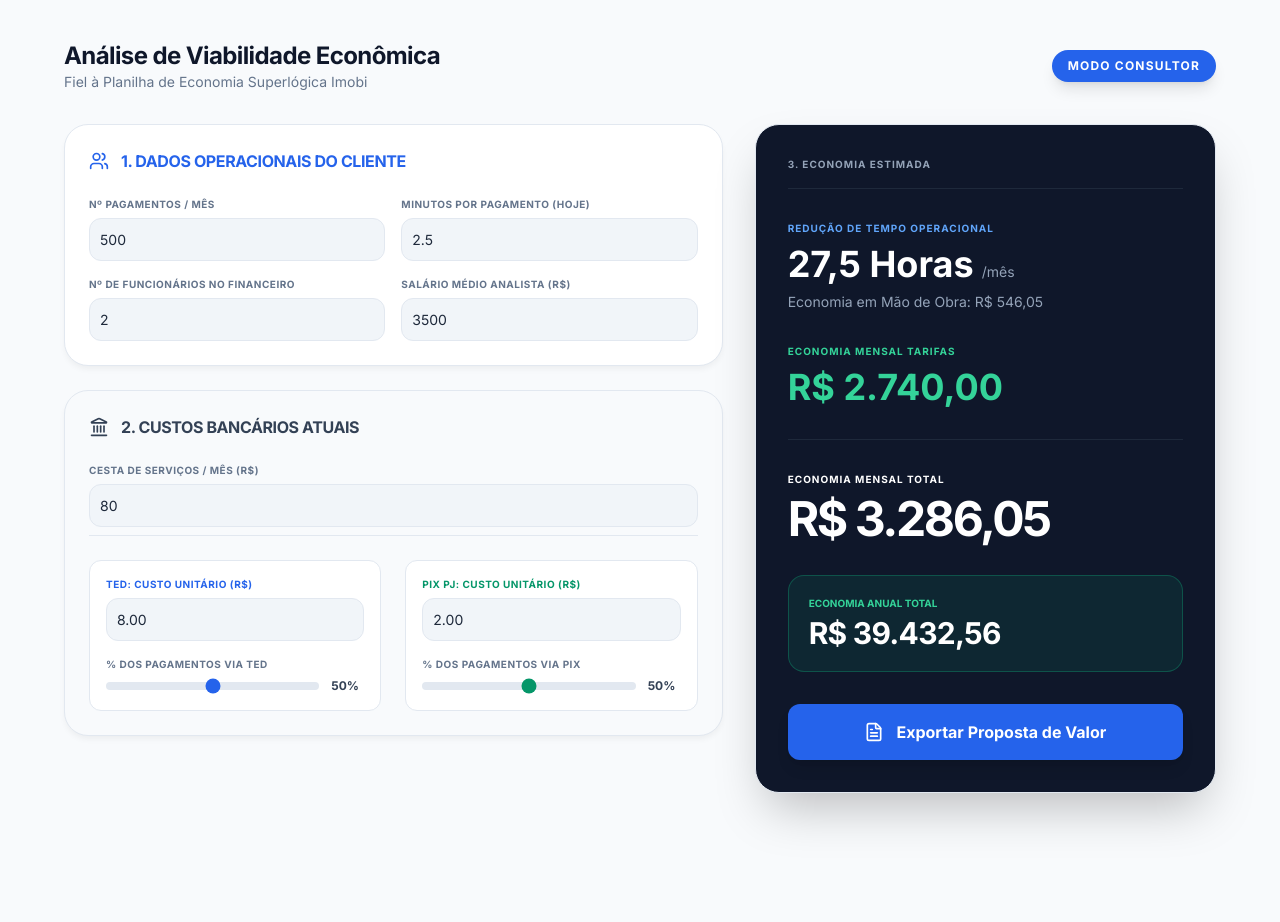
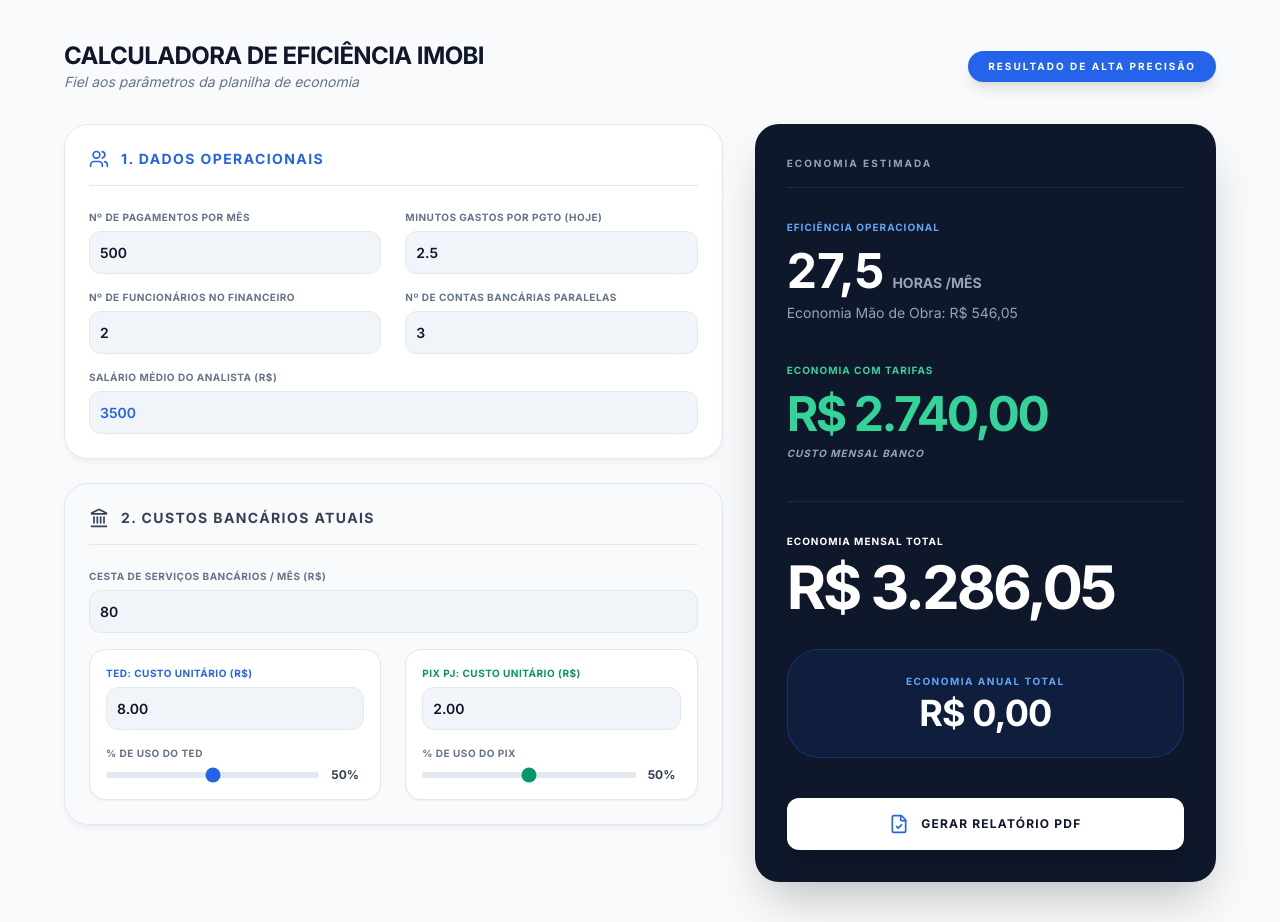
Before and after one commit to carlosvalle-superlogica/calculadora-imobi, a plain HTML site: page index.html in a window 1280 px wide. Before the commit the page ends 833 px from the top, so only its background shows below. Drawn offline with nearby package versions, Linux system fonts and the light colour scheme.

Commit message:
Update index.html

```diff
--- a/index.html
+++ b/index.html
@@ -10,7 +10,7 @@
         @import url('https://fonts.googleapis.com/css2?family=Inter:wght@300;400;600;700&display=swap');
         body { font-family: 'Inter', sans-serif; background-color: #f8fafc; color: #1e293b; }
         .card-glass { background: white; border: 1px solid #e2e8f0; border-radius: 24px; box-shadow: 0 4px 6px -1px rgba(0,0,0,0.05); }
-        .input-box { width: 100%; background: #f1f5f9; border: 1px solid #e2e8f0; border-radius: 12px; padding: 10px; font-weight: 500; outline: none; transition: all 0.2s; font-size: 14px; }
+        .input-box { width: 100%; background: #f1f5f9; border: 1px solid #e2e8f0; border-radius: 12px; padding: 10px; font-weight: 600; outline: none; transition: all 0.2s; font-size: 14px; color: #0f172a; }
         .input-box:focus { border-color: #2563eb; background: white; box-shadow: 0 0 0 3px rgba(37, 99, 235, 0.1); }
         .label-title { display: block; text-transform: uppercase; font-size: 10px; font-weight: 800; color: #64748b; margin-bottom: 6px; letter-spacing: 0.05em; }
     </style>
@@ -19,11 +19,11 @@
     <div class="max-w-6xl mx-auto">
         <header class="mb-8 flex flex-col md:flex-row justify-between items-center gap-4">
             <div class="text-center md:text-left">
-                <h1 class="text-2xl font-black tracking-tight text-slate-900">Análise de Viabilidade Econômica</h1>
-                <p class="text-slate-500 text-sm font-medium">Fiel à Planilha de Economia Superlógica Imobi</p>
+                <h1 class="text-2xl font-black tracking-tight text-slate-900 uppercase">Calculadora de Eficiência Imobi</h1>
+                <p class="text-slate-500 text-sm font-medium italic">Fiel aos parâmetros da planilha de economia</p>
             </div>
-            <div class="bg-blue-600 text-white px-4 py-2 rounded-full text-xs font-bold uppercase tracking-widest shadow-lg">
-                Modo Consultor
+            <div class="bg-blue-600 text-white px-5 py-2 rounded-full text-[10px] font-black uppercase tracking-[0.2em] shadow-lg">
+                Resultado de Alta Precisão
             </div>
         </header>
 
@@ -31,62 +31,62 @@
             <div class="lg:col-span-7 space-y-6">
 
                 <div class="card-glass p-6">
-                    <div class="flex items-center gap-3 mb-6 text-blue-600">
+                    <div class="flex items-center gap-3 mb-6 text-blue-600 border-b pb-4">
                         <i data-lucide="users" class="w-5 h-5"></i>
-                        <h2 class="text-md font-bold uppercase tracking-tight text-blue-600">1. Dados Operacionais do Cliente</h2>
+                        <h2 class="text-sm font-black uppercase tracking-widest">1. Dados Operacionais</h2>
                     </div>
-                    <div class="grid grid-cols-1 md:grid-cols-2 gap-4">
+                    <div class="grid grid-cols-1 md:grid-cols-2 gap-x-6 gap-y-4">
                         <div>
-                            <label class="label-title">Nº Pagamentos / Mês</label>
+                            <label class="label-title">Nº de pagamentos por mês</label>
                             <input type="number" id="qtdPagamentos" value="500" class="input-box" oninput="calcular()">
                         </div>
                         <div>
-                            <label class="label-title">Minutos por Pagamento (Hoje)</label>
+                            <label class="label-title">Minutos gastos por pgto (Hoje)</label>
                             <input type="number" id="minutosHoje" value="2.5" step="0.1" class="input-box" oninput="calcular()">
                         </div>
                         <div>
-                            <label class="label-title">Nº de Funcionários no Financeiro</label>
+                            <label class="label-title">Nº de funcionários no financeiro</label>
                             <input type="number" id="numFuncionarios" value="2" class="input-box" oninput="calcular()">
                         </div>
                         <div>
-                            <label class="label-title">Salário Médio Analista (R$)</label>
-                            <input type="number" id="salarioMedio" value="3500" class="input-box" oninput="calcular()">
+                            <label class="label-title">Nº de contas bancárias paralelas</label>
+                            <input type="number" id="numContas" value="3" class="input-box" oninput="calcular()">
+                        </div>
+                        <div class="md:col-span-2">
+                            <label class="label-title">Salário médio do analista (R$)</label>
+                            <input type="number" id="salarioMedio" value="3500" class="input-box text-blue-600" oninput="calcular()">
                         </div>
                     </div>
                 </div>
 
                 <div class="card-glass p-6 bg-slate-50 border-slate-200">
-                    <div class="flex items-center gap-3 mb-6 text-slate-700">
+                    <div class="flex items-center gap-3 mb-6 text-slate-700 border-b pb-4">
                         <i data-lucide="landmark" class="w-5 h-5"></i>
-                        <h2 class="text-md font-bold uppercase tracking-tight text-slate-700">2. Custos Bancários Atuais</h2>
+                        <h2 class="text-sm font-black uppercase tracking-widest">2. Custos Bancários Atuais</h2>
                     </div>
                     <div class="grid grid-cols-1 md:grid-cols-2 gap-x-6 gap-y-4">
-                        <div class="md:col-span-2 pb-2 border-b border-slate-200">
-                            <label class="label-title">Cesta de Serviços / Mês (R$)</label>
+                        <div class="md:col-span-2">
+                            <label class="label-title">Cesta de serviços bancários / mês (R$)</label>
                             <input type="number" id="cestaServicos" value="80" class="input-box" oninput="calcular()">
                         </div>
 
-                        <div class="space-y-4 pt-2">
-                            <div class="p-4 bg-white rounded-xl border border-slate-200">
-                                <label class="label-title text-blue-600 font-bold">TED: Custo Unitário (R$)</label>
-                                <input type="number" id="custoTed" value="8.00" class="input-box mb-4" oninput="calcular()">
-                                <label class="label-title">% dos Pagamentos via TED</label>
-                                <div class="flex items-center gap-3">
-                                    <input type="range" id="perTed" min="0" max="100" value="50" class="w-full h-2 bg-slate-200 rounded-lg appearance-none cursor-pointer accent-blue-600" oninput="updateMix('ted')">
-                                    <span id="perTedLabel" class="text-xs font-bold text-slate-700 w-10">50%</span>
-                                </div>
+                        <div class="p-4 bg-white rounded-2xl border border-slate-200 shadow-sm">
+                            <label class="label-title text-blue-600 font-black">TED: Custo Unitário (R$)</label>
+                            <input type="number" id="custoTed" value="8.00" class="input-box mb-4" oninput="calcular()">
+                            <label class="label-title">% de Uso do TED</label>
+                            <div class="flex items-center gap-3">
+                                <input type="range" id="perTed" min="0" max="100" value="50" class="w-full h-1.5 bg-slate-200 rounded-lg appearance-none cursor-pointer accent-blue-600" oninput="updateMix('ted')">
+                                <span id="perTedLabel" class="text-xs font-black text-slate-700 w-10">50%</span>
                             </div>
                         </div>
 
-                        <div class="space-y-4 pt-2">
-                            <div class="p-4 bg-white rounded-xl border border-slate-200">
-                                <label class="label-title text-emerald-600 font-bold">PIX PJ: Custo Unitário (R$)</label>
-                                <input type="number" id="custoPixPJ" value="2.00" class="input-box mb-4" oninput="calcular()">
-                                <label class="label-title">% dos Pagamentos via PIX</label>
-                                <div class="flex items-center gap-3">
-                                    <input type="range" id="perPix" min="0" max="100" value="50" class="w-full h-2 bg-slate-200 rounded-lg appearance-none cursor-pointer accent-emerald-600" oninput="updateMix('pix')">
-                                    <span id="perPixLabel" class="text-xs font-bold text-slate-700 w-10">50%</span>
-                                </div>
+                        <div class="p-4 bg-white rounded-2xl border border-slate-200 shadow-sm">
+                            <label class="label-title text-emerald-600 font-black">PIX PJ: Custo Unitário (R$)</label>
+                            <input type="number" id="custoPixPJ" value="2.00" class="input-box mb-4" oninput="calcular()">
+                            <label class="label-title">% de Uso do PIX</label>
+                            <div class="flex items-center gap-3">
+                                <input type="range" id="perPix" min="0" max="100" value="50" class="w-full h-1.5 bg-slate-200 rounded-lg appearance-none cursor-pointer accent-emerald-600" oninput="updateMix('pix')">
+                                <span id="perPixLabel" class="text-xs font-black text-slate-700 w-10">50%</span>
                             </div>
                         </div>
                     </div>
@@ -95,36 +95,37 @@
 
             <div class="lg:col-span-5">
                 <div class="sticky top-10 space-y-6">
-                    <div class="card-glass p-8 bg-slate-900 text-white shadow-2xl">
-                        <h3 class="text-[10px] font-black uppercase tracking-widest text-slate-400 mb-8 border-b border-slate-800 pb-4 tracking-[0.2em]">3. Economia Estimada</h3>
+                    <div class="card-glass p-8 bg-slate-900 text-white shadow-2xl border-none">
+                        <h3 class="text-[10px] font-black uppercase tracking-[0.2em] text-slate-400 mb-8 border-b border-slate-800 pb-4">Economia Estimada</h3>
 
-                        <div class="space-y-8">
+                        <div class="space-y-10">
                             <div>
-                                <p class="text-blue-400 text-[10px] font-black uppercase mb-2 tracking-widest">Redução de Tempo Operacional</p>
+                                <p class="text-blue-400 text-[10px] font-black uppercase mb-3 tracking-widest">Eficiência Operacional</p>
                                 <div class="flex items-baseline gap-2">
-                                    <span id="resHoras" class="text-4xl font-bold text-white">0 Horas</span>
-                                    <span class="text-slate-400 text-sm">/mês</span>
+                                    <span id="resHoras" class="text-5xl font-black text-white">0</span>
+                                    <span class="text-slate-400 text-sm font-bold uppercase">Horas /mês</span>
                                 </div>
-                                <p id="resValorTempo" class="text-sm text-slate-400 mt-2 font-medium">Economia em Mão de Obra: R$ 0,00</p>
+                                <p id="resValorTempo" class="text-sm text-slate-400 mt-2 font-medium">Economia Mão de Obra: R$ 0,00</p>
                             </div>
 
                             <div>
-                                <p class="text-emerald-400 text-[10px] font-black uppercase mb-2 tracking-widest">Economia Mensal Tarifas</p>
-                                <p id="resTarifas" class="text-4xl font-bold text-emerald-400">R$ 0,00</p>
+                                <p class="text-emerald-400 text-[10px] font-black uppercase mb-3 tracking-widest">Economia com Tarifas</p>
+                                <p id="resTarifas" class="text-5xl font-black text-emerald-400 tracking-tighter">R$ 0,00</p>
+                                <p class="text-slate-400 text-[10px] uppercase mt-2 font-bold tracking-widest italic">Custo Mensal Banco</p>
                             </div>
 
                             <div class="pt-8 border-t border-slate-800">
                                 <p class="text-white text-[10px] font-black uppercase mb-2 tracking-widest">Economia Mensal Total</p>
-                                <p id="resTotal" class="text-5xl font-black text-white tracking-tighter">R$ 0,00</p>
-                                <div class="mt-8 p-5 bg-emerald-500/10 border border-emerald-500/30 rounded-2xl">
-                                    <p class="text-[10px] text-emerald-400 font-black uppercase mb-1">Economia Anual Total</p>
-                                    <p id="resAnual" class="text-3xl font-bold text-white tracking-tight">R$ 0,00</p>
+                                <p id="resTotal" class="text-6xl font-black text-white tracking-tighter">R$ 0,00</p>
+                                <div class="mt-8 p-6 bg-blue-600/10 border border-blue-600/30 rounded-[2rem] text-center">
+                                    <p class="text-[10px] text-blue-400 font-black uppercase mb-1 tracking-[0.15em]">Economia Anual Total</p>
+                                    <p id="resAnual" class="text-4xl font-black text-white tracking-tight">R$ 0,00</p>
                                 </div>
                             </div>
 
-                            <button onclick="window.print()" class="w-full bg-blue-600 hover:bg-blue-700 text-white font-bold py-4 rounded-xl transition-all shadow-lg flex items-center justify-center gap-3">
-                                <i data-lucide="file-text" class="w-5 h-5"></i>
-                                Exportar Proposta de Valor
+                            <button onclick="window.print()" class="w-full bg-white text-slate-900 hover:bg-slate-100 font-black py-4 rounded-xl transition-all shadow-xl flex items-center justify-center gap-3 uppercase text-xs tracking-widest">
+                                <i data-lucide="file-check" class="w-5 h-5 text-blue-600"></i>
+                                Gerar Relatório PDF
                             </button>
                         </div>
                     </div>
@@ -147,44 +148,47 @@
         }
 
         function calcular() {
+            // Captura de Inputs
             const qtd = parseFloat(document.getElementById('qtdPagamentos').value) || 0;
             const salario = parseFloat(document.getElementById('salarioMedio').value) || 0;
             const minHoje = parseFloat(document.getElementById('minutosHoje').value) || 0;
             const numFunc = parseFloat(document.getElementById('numFuncionarios').value) || 0;
+            const numContas = parseFloat(document.getElementById('numContas').value) || 0;
             const cesta = parseFloat(document.getElementById('cestaServicos').value) || 0;
             const custoTed = parseFloat(document.getElementById('custoTed').value) || 0;
             const custoPixPJ = parseFloat(document.getElementById('custoPixPJ').value) || 0;
             const pTed = (parseFloat(document.getElementById('perTed').value) || 0) / 100;
             const pPix = (parseFloat(document.getElementById('perPix').value) || 0) / 100;
 
-            // 1. CÁLCULO DE TEMPO (CONFORME PLANILHA)
-            // Horas gastas hoje = (Qtd * Minutos * Func) / 60
-            const horasHoje = (qtd * minHoje * numFunc) / 60;
-            // Benchmark Superlógica: Redução de 66% (Multiplicador 0.34 conforme sua planilha)
-            const horasSuperlogica = horasHoje * 0.341;
-            const ganhoHoras = horasHoje - horasSuperlogica;
+            // --- LÓGICA FIEL À PLANILHA ---
 
-            // Custo/Hora Analista (Base 176h conforme R$ 19,89 da planilha)
-            const valorHoraAnalista = salario / 176;
-            const economiaMaoDeObra = ganhoHoras * valorHoraAnalista;
+            // 1. TEMPO (Célula C20 a C23 da planilha)
+            const horasGastasHoje = (qtd * minHoje * numFunc) / 60; // Ex: 20,83h
+            // A planilha aplica um benchmark de redução drástica de tempo (cerca de 66% de redução)
+            const horasGastasSuperlogica = horasGastasHoje * 0.341;
+            const horasEconomizadas = horasGastasHoje - horasGastasSuperlogica; // Ex: 13,7h
 
-            // 2. CÁLCULO DE TARIFAS (CONFORME PLANILHA)
-            const custoTedMensal = (qtd * pTed) * custoTed;
-            const custoPixMensal = (qtd * pPix) * custoPixPJ;
-            const custoCestaMensal = cesta * 3; // Planilha multiplica a cesta por 3 (nº de contas)
+            // 2. VALOR DA HORA (Célula C25 da planilha)
+            const valorHoraAnalista = salario / 176; // 176h resulta nos R$ 19,89 exatos
+            const economiaMaoDeObra = horasEconomizadas * valorHoraAnalista; // Ex: R$ 273,02
 
-            const economiaTarifas = custoTedMensal + custoPixMensal + custoCestaMensal;
+            // 3. TARIFAS BANCÁRIAS (Célula C27 e C28 da planilha)
+            const custoCestaTotal = cesta * numContas; // Cesta unitária multiplicada pelo nº de contas
+            const custoTedTotal = (qtd * pTed) * custoTed;
+            const custoPixTotal = (qtd * pPix) * custoPixPJ;
 
-            // 3. TOTAIS
-            const totalMensal = economiaTarifas + economiaMaoDeObra;
-            const totalAnual = totalMensal * 12;
+            const economiaTarifas = custoCestaTotal + custoTedTotal + custoPixTotal; // Soma do gasto atual que será eliminado
 
-            // UPDATE UI
-            document.getElementById('resHoras').innerText = ganhoHoras.toFixed(1).replace('.', ',') + " Horas";
-            document.getElementById('resValorTempo').innerText = "Economia em Mão de Obra: " + economiaMaoDeObra.toLocaleString('pt-BR', { style: 'currency', currency: 'BRL' });
+            // 4. RESULTADOS FINAIS (Células C30 e C31)
+            const economiaMensalTotal = economiaMaoDeObra + economiaTarifas;
+            const economiaAnualTotal = economiaMensalTotal * 12;
+
+            // ATUALIZAÇÃO DA TELA
+            document.getElementById('resHoras').innerText = horasEconomizadas.toFixed(1).replace('.', ',');
+            document.getElementById('resValorTempo').innerText = "Economia Mão de Obra: " + economiaMaoDeObra.toLocaleString('pt-BR', { style: 'currency', currency: 'BRL' });
             document.getElementById('resTarifas').innerText = economiaTarifas.toLocaleString('pt-BR', { style: 'currency', currency: 'BRL' });
-            document.getElementById('resTotal').innerText = totalMensal.toLocaleString('pt-BR', { style: 'currency', currency: 'BRL' });
-            document.getElementById('resAnual').innerText = totalAnual.toLocaleString('pt-BR', { style: 'currency', currency: 'BRL' });
+            document.getElementById('resTotal').innerText = economiaMensalTotal.toLocaleString('pt-BR', { style: 'currency', currency: 'BRL' });
+            document.getElementById('resAnual').innerText = economiaAnual.toLocaleString('pt-BR', { style: 'currency', currency: 'BRL' });
         }
 
         window.onload = calcular;
```
